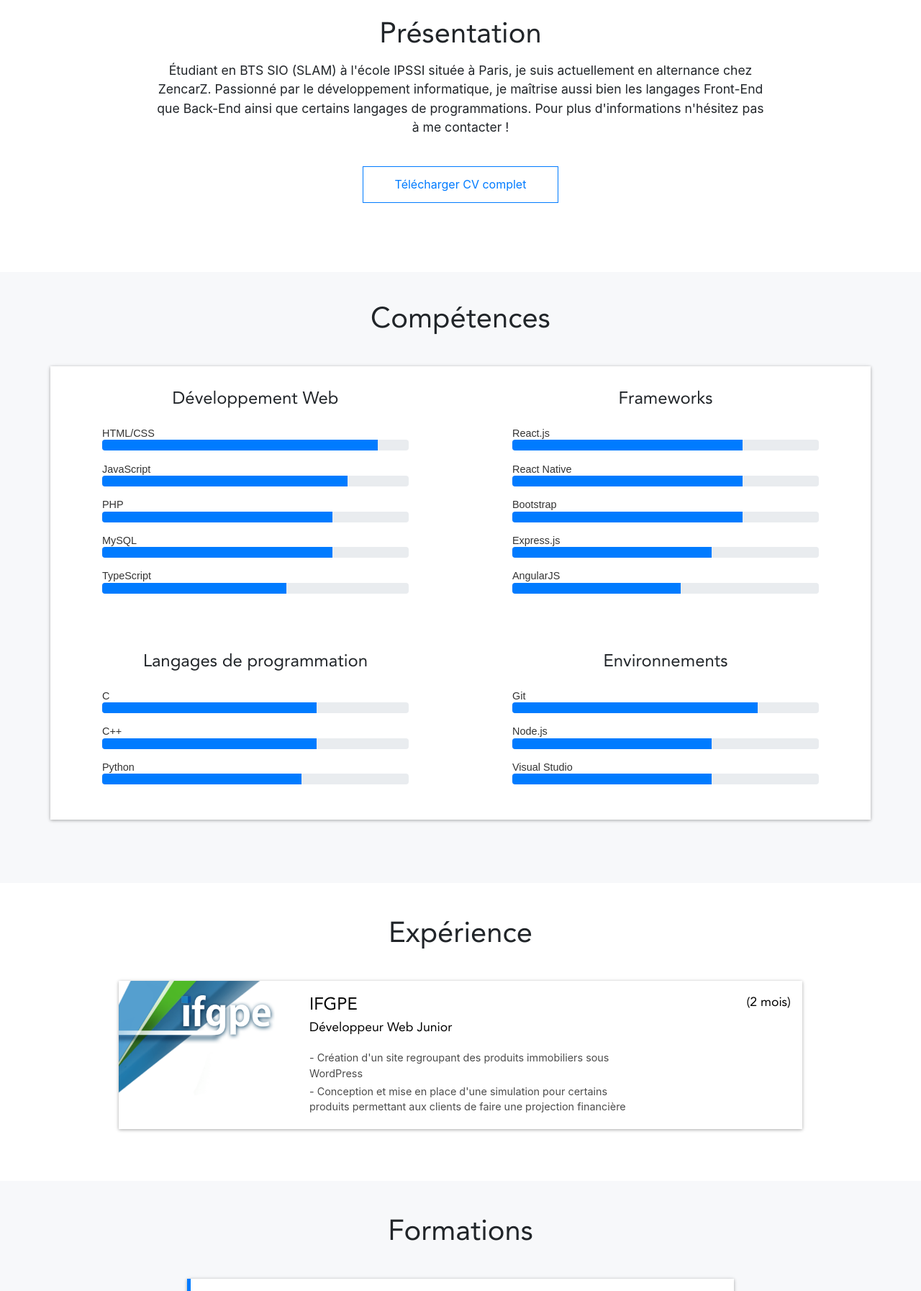
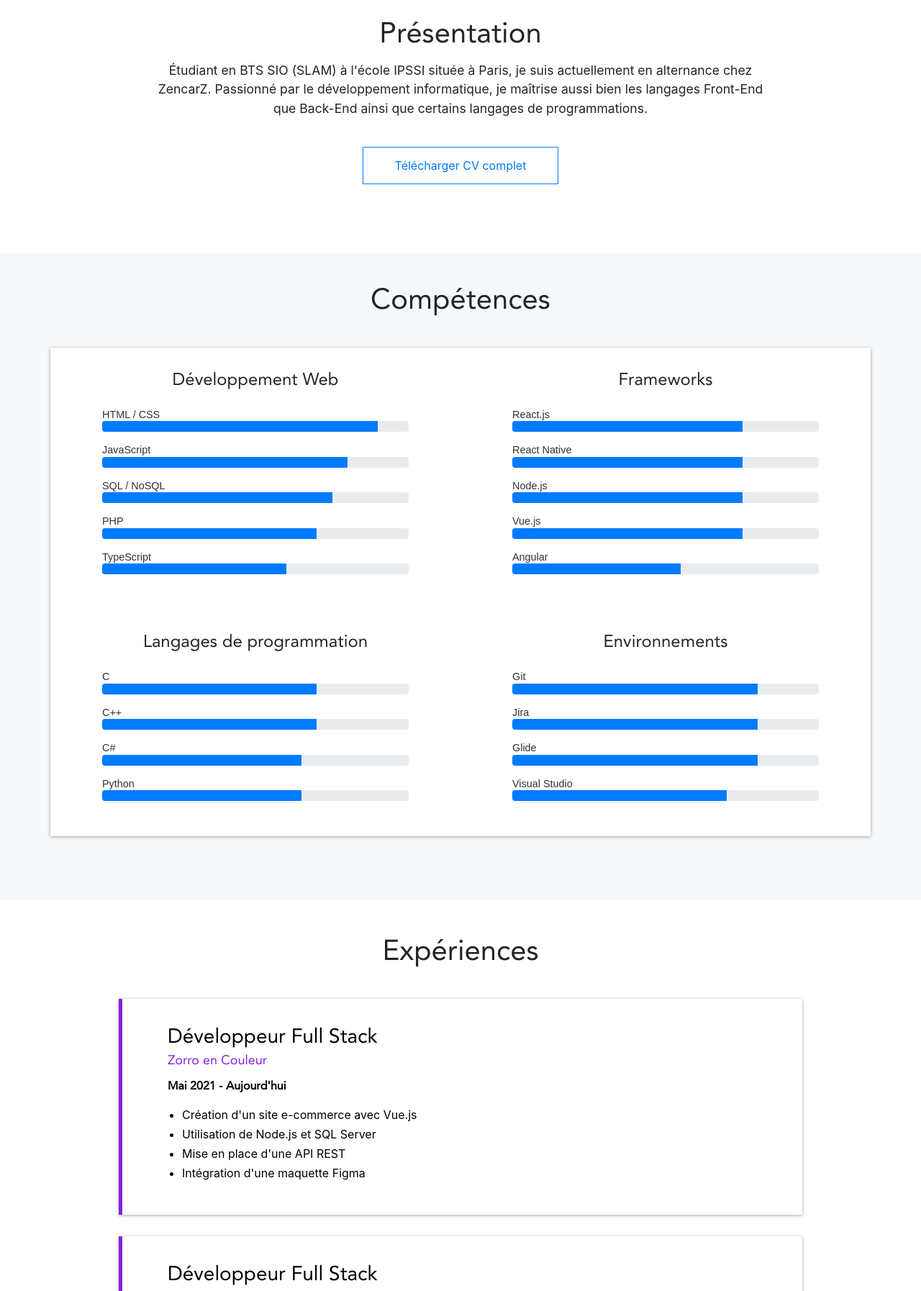
Before and after one commit to Stabien/Site_Perso, a PHP site: page / in a window 1280 px wide. Shown: the part 684-2478 px from the top of the page at 72% size. Run offline with PHP 8.4, Linux system fonts and the light colour scheme.

Commit message:
updating cv with new skills, experiences, formations and projects

```diff
--- a/css/style.css
+++ b/css/style.css
@@ -308,17 +308,11 @@ main {
     height: 15px;
 }
 
-#experience img {
-    width: 25%;
-    height: 10em;
+#experience-container {
+    padding: 50px;
 }
 
-#experience-container {
-    padding-top: 3em;
-    padding-bottom: 4.5em;
-}
-
-#experience-content {
+.experience-content {
     display: flex;
     flex-direction: row;
     padding: 0;
@@ -328,69 +322,57 @@ main {
     transition: all 0.3s;
     text-decoration: none;
     color: black;
+    margin-bottom: 30px;
 }
 
-#experience-content:hover {
+.experience-content:hover {
+    color: black;
     box-shadow: 0 5px 15px rgba(0, 0, 0, 0.3);
-    transform: scale(1.03);
 }
 
-#content-stage {
-    width: 100%;
-    display: flex;
-    flex-direction: row;
-    margin-top: 0.7em;
-    margin-bottom: 1em;
+.experience-content {
+    border-left: #8520E1 solid 5px;
 }
 
-#content-stage-left, #content-stage-right {
+.content-stage {
+    padding: 30px 15px;
     margin-left: 3em;
     margin-top: 0.5em;
     width: 80%;
 }
 
-#date {
-    display: none;
+.content-stage h3 {
+    font-family: 'Avenir-Roman';
+    margin-bottom: 4px;
 }
 
-#content-stage-right {
-    text-align: right;
-    margin-right: 1em;
-    width: 25%;
+.content-stage h4 {
+    color: #8520E1;
+    margin-bottom: 12px;
+    font-family: 'Avenir-Roman';
+    font-size: 18px;
 }
 
-#content-stage h3, #content-stage h4 {
+.content-stage span {
+    display: block;
+    margin-top: 0;
+    margin-bottom: 15px !important;
     font-family: 'Avenir-Roman';
+    font-weight: 600;
 }
 
-#content-stage h4 {
-    font-size: 1.1em;
-    font-style: bold;
-    margin-bottom: 1.1em;
+.content-stage ul {
+    padding-left: 20px;
 }
 
-#content-stage-right h3 {
-    font-size: 1.2em;
-}
-
-#content-stage-left h3 {
-    font-size: 1.5em;
-    margin-bottom: 0.3em;
-}
-
-#content-stage-left p {
-    font-size: 0.9em;
-    opacity: 0.7;
-    margin-bottom: 0.25em;
+.content-stage ul li {
+    margin-bottom: 3px;
 }
 
 @media (max-width: 992px) {
-    #experience img {
+    .experience img {
         width: 0;
         height: 0;
-    }
-    #experience-content {
-        border-left: #007BFF solid 5px;
     }
 }
 
--- a/index.php
+++ b/index.php
@@ -23,9 +23,9 @@
                 <ul class="navbar-nav">
                     <li class="nav-item"><a href="#anchor_presentation" class="nav-link">Présentation<span></span></a></li>
                     <li class="nav-item"><a href="#anchor_competences" class="nav-link">Compétences<span></span></a></li>
-                    <li class="nav-item"><a href="#anchor_experience" class="nav-link">Expérience<span></span></a></li>
+                    <li class="nav-item"><a href="#anchor_experience" class="nav-link">Expériences<span></span></a></li>
                     <li class="nav-item"><a href="#anchor_formations" class="nav-link">Formations<span></span></a></li>
-                    <li class="nav-item"><a href="#anchor_projets" class="nav-link">Mes projets<span></span></a></li>
+                    <li class="nav-item"><a href="#anchor_projets" class="nav-link">Projets<span></span></a></li>
                     <li class="nav-item"><a href="#anchor_contact" class="nav-link">Contact<span></span></a></li>
                 </ul>
             </nav>
@@ -50,7 +50,6 @@
                     <p> Étudiant en BTS SIO (SLAM) à l'école IPSSI située à Paris, je suis actuellement
                     en alternance chez ZencarZ. Passionné par le développement informatique,
                     je maîtrise aussi bien les langages Front-End que Back-End ainsi que certains langages de programmations.
-                    Pour plus d'informations n'hésitez pas à me contacter !
                     </p>
                 </div>
                 <a href="documents/cv_bastien_piedallu.pdf" target="_blank"
@@ -67,7 +66,7 @@
                     <div class="col-lg">
                         <h3>Développement Web</h3>
                         <ul>
-                            <li>HTML/CSS
+                            <li>HTML / CSS
                                 <div class="progress">
                                     <div class="progress-bar" role="progressbar" aria-valuenow="90"
                                     aria-valuemin="0" aria-valuemax="100"></div>
@@ -79,15 +78,15 @@
                                     aria-valuemin="0" aria-valuemax="100"></div>
                                 </div>
                             </li>
-                            <li>PHP
+                            <li>SQL / NoSQL
                                 <div class="progress">
                                     <div class="progress-bar" role="progressbar" aria-valuenow="75"
                                     aria-valuemin="0" aria-valuemax="100"></div>
                                 </div>
                             </li>
-                            <li>MySQL
+                            <li>PHP
                                 <div class="progress">
-                                    <div class="progress-bar" role="progressbar" aria-valuenow="75"
+                                    <div class="progress-bar" role="progressbar" aria-valuenow="70"
                                     aria-valuemin="0" aria-valuemax="100"></div>
                                 </div>
                             </li>
@@ -114,19 +113,19 @@
                                     aria-valuemin="0" aria-valuemax="100"></div>
                                 </div>
                             </li>
-                            <li>Bootstrap
+                            <li>Node.js
                                 <div class="progress">
                                     <div class="progress-bar" role="progressbar" aria-valuenow="75"
                                     aria-valuemin="0" aria-valuemax="100"></div>
                                 </div>
                             </li>
-                            <li>Express.js
+                            <li>Vue.js
                                 <div class="progress">
-                                    <div class="progress-bar" role="progressbar" aria-valuenow="65"
+                                    <div class="progress-bar" role="progressbar" aria-valuenow="75"
                                     aria-valuemin="0" aria-valuemax="100"></div>
                                 </div>
                             </li>
-                            <li>AngularJS
+                            <li>Angular
                                 <div class="progress">
                                     <div class="progress-bar" role="progressbar" aria-valuenow="55"
                                     aria-valuemin="0" aria-valuemax="100"></div>
@@ -151,6 +150,12 @@
                                     aria-valuemin="0" aria-valuemax="100"></div>
                                 </div>
                             </li>
+                            <li>C#
+                                <div class="progress">
+                                    <div class="progress-bar" role="progressbar" aria-valuenow="65"
+                                    aria-valuemin="0" aria-valuemax="100"></div>
+                                </div>
+                            </li>
                             <li>Python
                                 <div class="progress">
                                     <div class="progress-bar" role="progressbar" aria-valuenow="65"
@@ -168,15 +173,21 @@
                                     aria-valuemin="0" aria-valuemax="100"></div>
                                 </div>
                             </li>
-                            <li>Node.js
+                            <li>Jira
                                 <div class="progress">
-                                    <div class="progress-bar" role="progressbar" aria-valuenow="65"
+                                    <div class="progress-bar" role="progressbar" aria-valuenow="80"
+                                    aria-valuemin="0" aria-valuemax="100"></div>
+                                </div>
+                            </li>
+                            <li>Glide
+                                <div class="progress">
+                                    <div class="progress-bar" role="progressbar" aria-valuenow="80"
                                     aria-valuemin="0" aria-valuemax="100"></div>
                                 </div>
                             </li>
                             <li>Visual Studio
                                 <div class="progress">
-                                    <div class="progress-bar" role="progressbar" aria-valuenow="65"
+                                    <div class="progress-bar" role="progressbar" aria-valuenow="70"
                                     aria-valuemin="0" aria-valuemax="100"></div>
                                 </div>
                             </li>
@@ -187,24 +198,57 @@
         </div>
         <div id="experience-container" class="section">
             <span class="anchor" id="anchor_experience"></span>
-            <h2 data-aos="fade-up" data-aos-duration="1500">Expérience</h2>
-            <div id="experience" class="container" data-aos="fade-left" data-aos-duration="1500">
+            <h2 data-aos="fade-up" data-aos-duration="1500">Expériences</h2>
+            <div class="container experience" data-aos="fade-right" data-aos-duration="1500">
                 <div class="row">
-                    <a href="documents/Rapport_de_stage.pdf" target="_blank" id="experience-content" class="col-10 offset-1">
-                        <img src="images/image_stage.png">
-                        <div id="content-stage">
-                            <div id="content-stage-left">
-                                <h3>IFGPE</h3>
-                                <h4>Développeur Web Junior</h4>
-                                <p>- Création d'un site regroupant des produits immobiliers sous WordPress</p>
-                                <p>- Conception et mise en place d'une simulation pour certains produits
-                                permettant aux clients de faire une projection financière</p>
-                            </div>
-                            <div id="content-stage-right">
-                                <h4>(2 mois)<h4>
-                            </div>
+                    <div class="experience-content col-10 offset-1">
+                        <div class="content-stage">
+                            <h3>Développeur Full Stack</h3>
+                            <h4>Zorro en Couleur</h4>
+                            <span>Mai 2021 - Aujourd'hui</span>
+                            <ul>
+                                <li>Création d'un site e-commerce avec Vue.js</li>
+                                <li>Utilisation de Node.js et SQL Server</li>
+                                <li>Mise en place d'une API REST</li>
+                                <li>Intégration d'une maquette Figma</li>
+                            </ul>
                         </div>
-                    </a>
+                    </div>
+                </div>
+            </div>
+            <div class="container experience" data-aos="fade-right" data-aos-duration="1500">
+                <div class="row">
+                    <div class="experience-content col-10 offset-1">
+                        <div class="content-stage">
+                            <h3>Développeur Full Stack</h3>
+                            <h4>ZencarZ</h4>
+                            <span>Décembre 2020 - Juillet 2021</span>
+                            <ul>
+                                <li>Création d'une application de gestion des véhicules de l'entreprise</li>
+                                <li>Conception et création l’application sur Glide</li>
+                                <li>Mise en place d'un système de tag d'image pour la gestion des sinistres
+                                en HTML / CSS / JavaScript relié à l'application</li>
+                                <li>Création d'une API REST avec Node.js et Express.js</li>
+                                <li>Utilisation de MongoDB pour gérer une partie des données</li>
+                            </ul>
+                        </div>
+                    </div>
+                </div>
+            </div>
+            <div class="container experience" data-aos="fade-left" data-aos-duration="1500">
+                <div class="row">
+                    <div class="experience-content col-10 offset-1">
+                        <div class="content-stage">
+                            <h3>Développeur Web Junior</h3>
+                            <h4>IFGPE</h4>
+                            <span>Mars 2020 - Avril 2020</span>
+                            <ul>
+                              <li>Création d'un site regroupant des produits immobiliers sous WordPress</li>
+                              <li>Conception et mise en place d'une simulation pour certains produits
+                              permettant aux clients de faire une projection financière</li>
+                            </ul>
+                        </div>
+                    </div>
                 </div>
             </div>
         </div>
@@ -212,9 +256,17 @@
             <span class="anchor" id="anchor_formations"></span>
             <h2 data-aos="fade-up" data-aos-duration="1500">Formations</h2>
             <div id="formations" class="container">
+              <div class="row">
+                  <div class="col-8 offset-2 formations-content"
+                  data-aos="fade-right" data-aos-duration="1500">
+                      <h3>2021-2022</h3>
+                      <h1>Bachelor Développement Full Stack et DevOps</h1>
+                      <h2>IPSSI</h2>
+                  </div>
+              </div>
                 <div class="row">
                     <div class="col-8 offset-2 formations-content"
-                    data-aos="fade-right" data-aos-duration="1500">
+                    data-aos="fade-left" data-aos-duration="1500">
                         <h3>2019-2021</h3>
                         <h1>BTS SIO option SLAM</h1>
                         <h2>IPSSI</h2>
@@ -222,7 +274,7 @@
                 </div>
                 <div class="row">
                     <div class="col-8 offset-2 formations-content"
-                    data-aos="fade-left" data-aos-duration="1500">
+                    data-aos="fade-right" data-aos-duration="1500">
                         <h3>2018-2019</h3>
                         <h1>Bachelor en Technologies de l'information</h1>
                         <h2>EPITECH</h2>
@@ -230,7 +282,7 @@
                 </div>
                 <div class="row">
                     <div class="col-8 offset-2 formations-content"
-                    data-aos="fade-right" data-aos-duration="1500">
+                    data-aos="fade-left" data-aos-duration="1500">
                         <h3>2015-2018</h3>
                         <h1>Baccalauréat (E.S)</h1>
                         <h2>Lycée de l'Alma</h2>
@@ -239,69 +291,72 @@
             </div>
         </div>
         <div id="mes-projets" class="section">
+          <div class="container">
             <span class="anchor" id="anchor_projets"></span>
-            <h2 data-aos="fade-up" data-aos-duration="1500"
-            >Mes projets</h2>
+            <h2 data-aos="fade-up" data-aos-duration="1500">PPE</h2>
             <div class="projets-container">
-                <a href="https://www.github.com/stabien/Gallery_template" class="projets-content"
+                <a href="#" class="projets-content"
+                data-aos="zoom-in" data-aos-duration="1500"
+                data-aos-anchor-placement="top-bottom" target="_blank">
+                    <div class="miniature-container">
+                        <h3>Zorro en Couleur</h3>
+                        <img src="images/cyaba_miniature.png">
+                    </div>
+                    <h4>Site e-commerce</h4>
+                    <ul>
+                        <li>Vue.js</li>
+                        <li>Node.js</li>
+                        <li>API REST</li>
+                        <li>SQL Server</li>
+                    </ul>
+                </a>
+                <a href="#" class="projets-content"
+                data-aos="zoom-in" data-aos-duration="1500"
+                data-aos-anchor-placement="top-bottom" target="_blank">
+                    <div class="miniature-container">
+                        <h3>Nutrifinder</h3>
+                        <img src="images/ppe2.png">
+                    </div>
+                    <h4>Application mobile</h4>
+                    <ul>
+                        <li>React Native</li>
+                        <li>Node.js</li>
+                        <li>Redux</li>
+                        <li>SQL Server</li>
+                    </ul>
+                </a>
+                <a href="#" class="projets-content"
+                data-aos="zoom-in" data-aos-duration="1500"
+                data-aos-anchor-placement="top-bottom" target="_blank">
+                    <div class="miniature-container">
+                        <h3>Youtube Records</h3>
+                        <img src="images/ppe2.png">
+                    </div>
+                    <h4>Extension Chrome</h4>
+                    <ul>
+                        <li>Node.js</li>
+                        <li>Express.js</li>
+                        <li>Socket.io</li>
+                    </ul>
+                </a>
+                <a href="#" class="projets-content"
                 data-aos="zoom-in" data-aos-duration="1500"
                 data-aos-anchor-placement="top-bottom" target="_blank">
                     <div class="miniature-container">
                         <h3>Gallery Template</h3>
-                        <img src="images/gallery_template_miniature.jpg">
+                        <img src="images/ppe2.png">
                     </div>
-                    <h4>Site galerie photo</h4>
+                    <h4>Galerie photo</h4>
                     <ul>
-                        <li>ReactJS</li>
-                        <li>NodeJS</li>
+                        <li>React.js</li>
+                        <li>Node.js</li>
                         <li>Bootstrap</li>
                     </ul>
                 </a>
-                <a href="https://www.github.com/stabien/cyaba" class="projets-content"
-                data-aos="zoom-in" data-aos-delay="200" data-aos-duration="1500"
-                data-aos-anchor-placement="top-bottom" target="_blank">
-                    <div class="miniature-container">
-                        <h3>Cyaba</h3>
-                        <img src="images/cyaba_miniature.png">
-                    </div>
-                    <h4>Site e-commerce</h4>
-                    <ul>
-                        <li>jQuery</li>
-                        <li>PHP</li>
-                        <li>MySQL</li>
-                    </ul>
-                </a>
-                <a href="https://www.github.com/stabien/punchline" class="projets-content"
-                data-aos="zoom-in" data-aos-duration="1500" data-aos-delay="400"
-                data-aos-anchor-placement="top-bottom" target="_blank">
-                    <div class="miniature-container">
-                        <h3>Punchline</h3>
-                        <img src="images/punchline_miniature.jpg">
-                    </div>
-                    <h4>Application mobile</h4>
-                    <ul>
-                        <li>React-Native</li>
-                        <li>NodeJS</li>
-                        <li>Expo</li>
-                    </ul>
-                </a>
-                <a href="https://www.github.com/stabien/youtube_records" class="projets-content"
-                data-aos="zoom-in" data-aos-delay="600" data-aos-duration="1500"
-                data-aos-anchor-placement="top-bottom" target="_blank">
-                    <div class="miniature-container">
-                        <h3>Youtube Records</h3>
-                        <img src="images/youtube_records_miniature.png">
-                    </div>
-                    <h4>Extension Chrome</h4>
-                    <ul>
-                        <li>JavaScript</li>
-                        <li>Express.js</li>
-                        <li>Socket.io</li>
-                    </ul>
-                </a>
             </div>
-            <a id="link-github" href="https://www.github.com/Stabien" target="_blank"
-            data-aos="fade-up" data-aos-duration="1500">Voir tous mes projets</a>
+          </div>
+          <a id="link-github" href="https://www.github.com/Stabien" target="_blank"
+          data-aos="fade-up" data-aos-duration="1500">Voir tous mes projets</a>
         </div>
         <div id="contact" class="section">
             <span class="anchor" id="anchor_contact"></span>
--- a/js/nav_scroll.js
+++ b/js/nav_scroll.js
@@ -1,4 +1,3 @@
-// Animation of the navbar on scroll
 $(document).ready(function() {
     if (window.scrollY > 0) {
         $("header").css({
```
Also changed, not shown: images/logo_zec.png (added), images/logo_zencarz.jpg (added), images/ppe2.png (added), images/react_icon.png (added), 2 other files.
